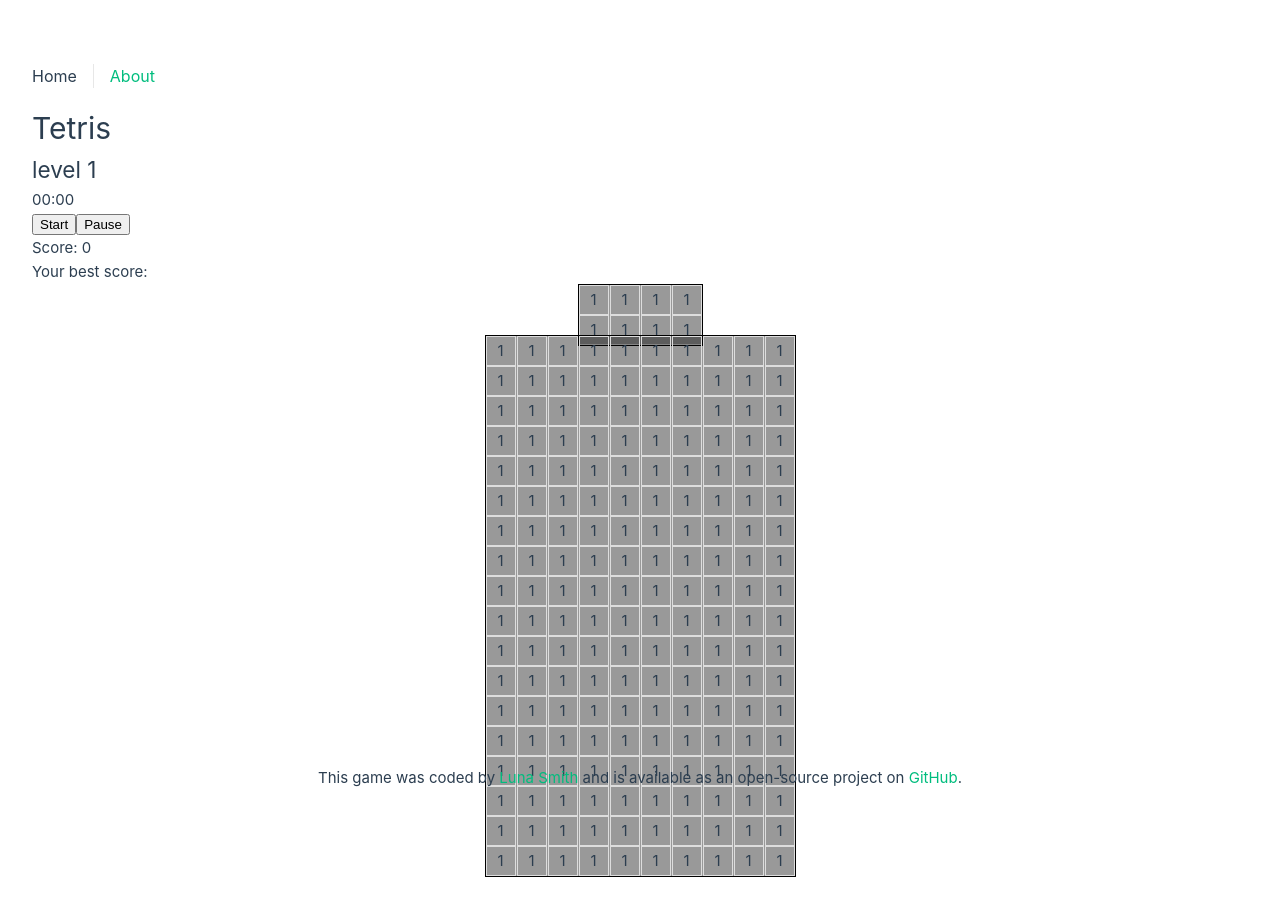
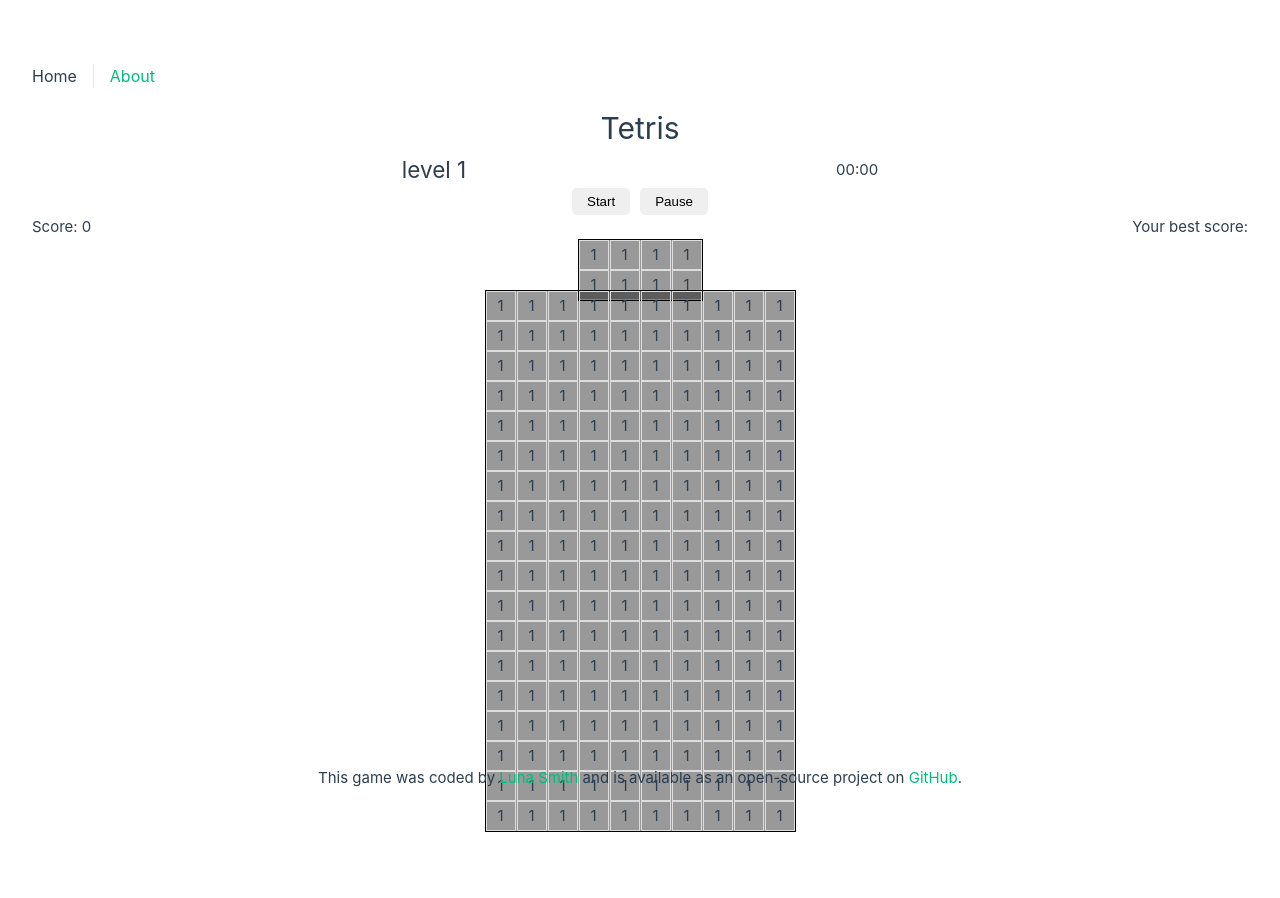
Before and after one commit to Lu-Smith/tetris_vue_typescript_tdd, a Vue app in the folder tetris/: page / in a window 1280 px wide. After the commit the page ends 853 px from the top, so only its background shows below. Built offline with nearby package versions, Linux system fonts and the light colour scheme.

Commit message:
Updated styling

```diff
--- a/tetris/src/assets/main.css
+++ b/tetris/src/assets/main.css
@@ -21,6 +21,35 @@ a,
   }
 }
 
+h1 {
+  text-align: center;
+}
+
+.level-timer-container {
+  display: flex;
+  align-items: center;
+  justify-content: space-evenly;
+}
+
+.button-container {
+  display: flex;
+  align-items: center;
+  justify-content: center;
+  gap: 10px;
+}
+
+button {
+  padding: 6px 15px;
+  border-radius: 5px;
+  border: none;
+}
+
+.result-container {
+  display: flex;
+  align-items: center;
+  justify-content: space-between;
+}
+
 .Footer {
   position: fixed;
   bottom: 0;
--- a/tetris/src/components/TetrisGame.vue
+++ b/tetris/src/components/TetrisGame.vue
@@ -10,8 +10,10 @@ import GameContainer from './GameContainer.vue';
         00:00
         </div>
     </div>
-    <button class="start">Start</button>
-    <button class="pause">Pause</button>
+    <div class="button-container">
+        <button class="start">Start</button>
+        <button class="pause">Pause</button>
+    </div>
     <div class="result-container">
         <div class="score">Score: 0</div>
         <div class="best-score">Your best score:</div>
@@ -19,4 +21,6 @@ import GameContainer from './GameContainer.vue';
     <GameContainer />
 </template>
 
-<style></style>
+<style>
+
+</style>
```
